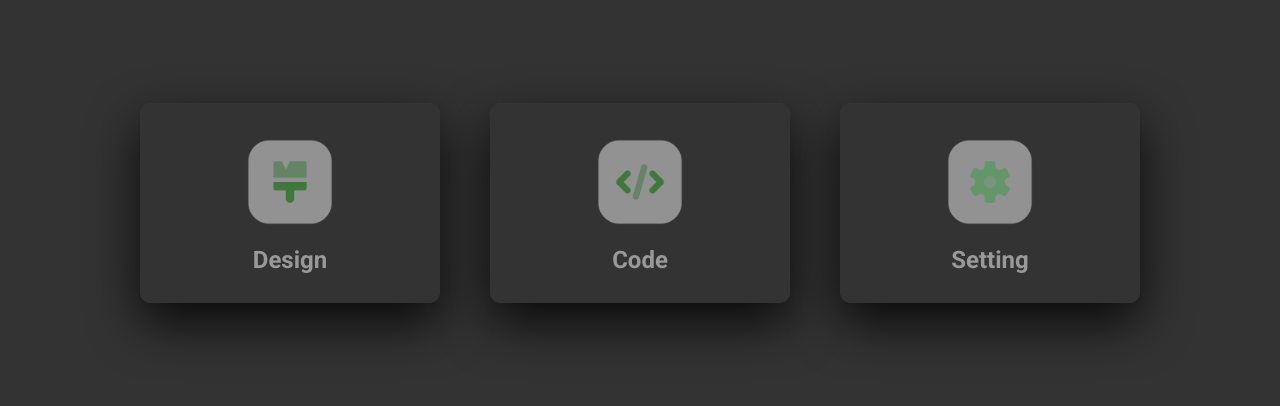
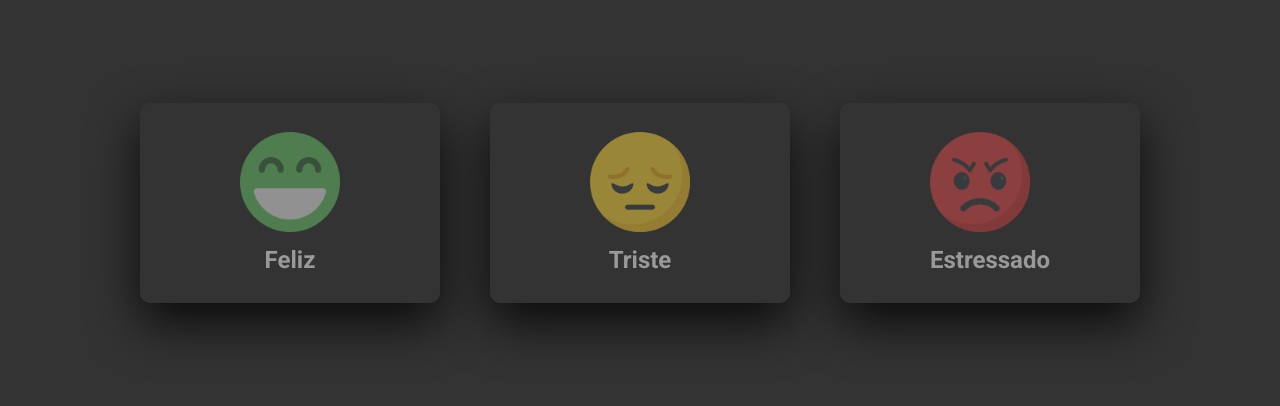
Before and after one commit to allanhalas13/rouflix_random-netflix-movie, a plain HTML site: page index.html in a window 1280 px wide. Shown: the part 197-603 px from the top of the page. Drawn offline with Linux system fonts and the light colour scheme.

Commit message:
Add files via upload

```diff
--- a/index.html
+++ b/index.html
@@ -9,52 +9,54 @@
     <title>Rouflix</title>
 </head>
 <body>
-    <!--<header class="title">
-        <h1>Teste</h1>
-    </header>-->
+    <header class="questao">
+        <span id="numQuestao"></span>
+        <h2 id="pergunta"></h2>
+    </header>
     <div class="container">
-        <div class="card">
+        <div class="card"> <!--Card 1-->
             <div class="face face1">
                 <div class="content">
-                    <img src="img/design.png">
-                    <h3>Design</h3>
+                    <img src="icons/happy.png">
+                    <h3>Feliz</h3>
                 </div>
             </div>
             <div class="face face2">
                 <div class="content">
-                    <p>Lorem ipsum a sed amet consectetur cras adipiscing ante eu, enim quis primis porttitor sit inceptos donec eros.</p>
+                    <p>Acordou animado e aproveitou boa parte do seu dia. <b>Me escolha!!</b><br>Se tiver com sua melhor companhia, eu vou ser sua melhor escolha.</p>
                     <a href="#">Read More</a>
                 </div>
             </div>
         </div>
-        <div class="card">
+        <div class="card"> <!--Card 2-->
             <div class="face face1">
                 <div class="content">
-                    <img src="/img/code.png">
-                    <h3>Code</h3>
+                    <img src="/icons/sad.png">
+                    <h3>Triste</h3>
                 </div>
             </div>
             <div class="face face2">
                 <div class="content">
-                    <p>Lorem ipsum a sed amet consectetur cras adipiscing ante eu, enim quis primis porttitor sit inceptos donec eros.</p>
+                    <p>Hoje foi um dia que quase nada deu certo ou algum te decepcionou? Não tem problema, me escolha que vou indicar algumas coisas interessantes para você.</p>
                     <a href="#">Read More</a>
                 </div>
             </div>
         </div>
-        <div class="card">
+        <div class="card"> <!--Card 3-->
             <div class="face face1">
                 <div class="content">
-                    <img src="img/settings.png">
-                    <h3>Setting</h3>
+                    <img src="icons/angry.png">
+                    <h3>Estressado</h3>
                 </div>
             </div>
             <div class="face face2">
                 <div class="content">
-                    <p>Lorem ipsum a sed amet consectetur cras adipiscing ante eu, enim quis primis porttitor sit inceptos donec eros.</p>
+                    <p>Calma. Vamos tentar resolver alguns problemas do seu dia com um bom filme.</p>
                     <a href="#">Read More</a>
                 </div>
             </div>
         </div>
     </div>
+    <!--<script>"script.js"</script>-->
 </body>
 </html>
--- /dev/null
+++ b/script.js
@@ -0,0 +1 @@
+var answers = {};
--- a/style.css
+++ b/style.css
@@ -1,7 +1,7 @@
 body {
     margin: 0;
     padding: 0;
-    min-height: 100vh;
+    height: 100vh;
     background: #333;
     display: flex;
     justify-content: center;
```
Also changed, not shown: icons/angry.png (added), icons/happy.png (added), icons/sad.png (added).
